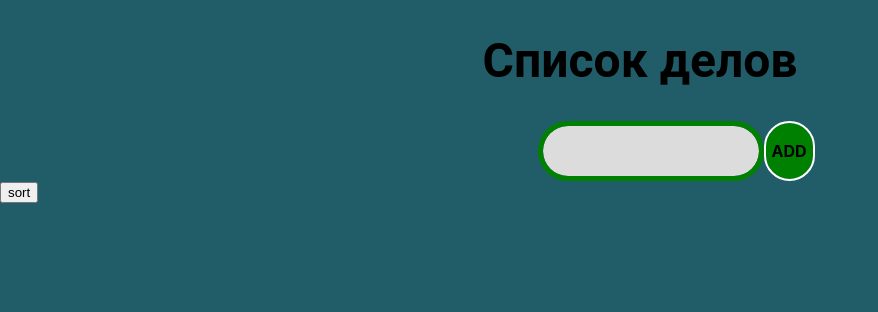
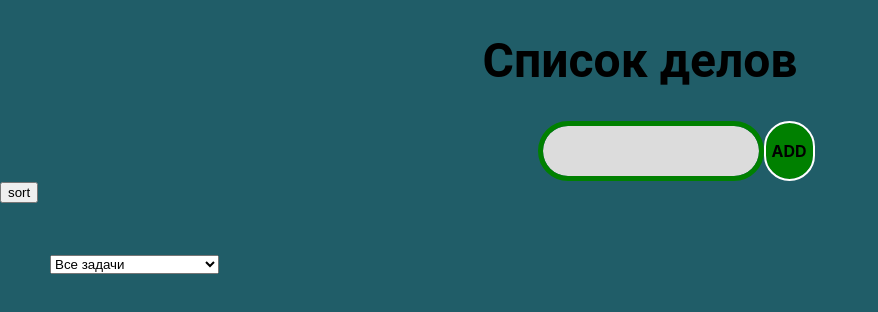
Before and after one commit to Zeraku-silent/to-do, a React (Create React App) app: page / in a window 1280 px wide. Shown: the top 312 px of the page, without its empty margins (0-878 px from the left). Built offline with nearby package versions, Linux system fonts and the light colour scheme.

Commit message:
Start create filtration

```diff
--- a/src/components/TaskComponents.jsx
+++ b/src/components/TaskComponents.jsx
@@ -90,6 +90,7 @@ const Checkbox = ({ task, handleToggle }) => {
 const List = () => {
   const [tasks, setTasks] = useState([]);
   const [sort, setSort] = useState(true);
+  const [success, setSuccess] = useState(true);
 
   const tasksSort = () => {
     setTasks((prev) => {
@@ -107,7 +108,7 @@ const List = () => {
     const id = nanoid();
     const newTask = { id, text, checked: false, date };
     setTasks((prev) => [...prev, newTask]);
-    // tasksSort();
+    tasksSort();
   };
 
   const handleRemove = (id) => {
@@ -127,25 +128,16 @@ const List = () => {
     tasksSort();
   };
 
-  // СОРТИРОВКА ПО НОВЫМ
-
-  // СОРТИРОВКА ПО НОВЫМ
-
-  // const taskNewSort = () => {
-  //   setTasks((prev) =>
-  //     [...prev].sort((a, b) => {
-  //       if (b.date < a.date) {
-  //         return -1;
-  //       }
-  //     })
-  //   );
-  // };
-
   return (
     <div>
       <Input addTodo={addTodo} />
       <button onClick={changeSort}>sort</button>
       <TasksList>
+        <select>
+          <option value="all">Все задачи</option>
+          <option value="unsuccess">Только невыполненные</option>
+          <option value="success">Только выполненные</option>
+        </select>
         {tasks.map((item) => (
           <Task
             task={item}
```
